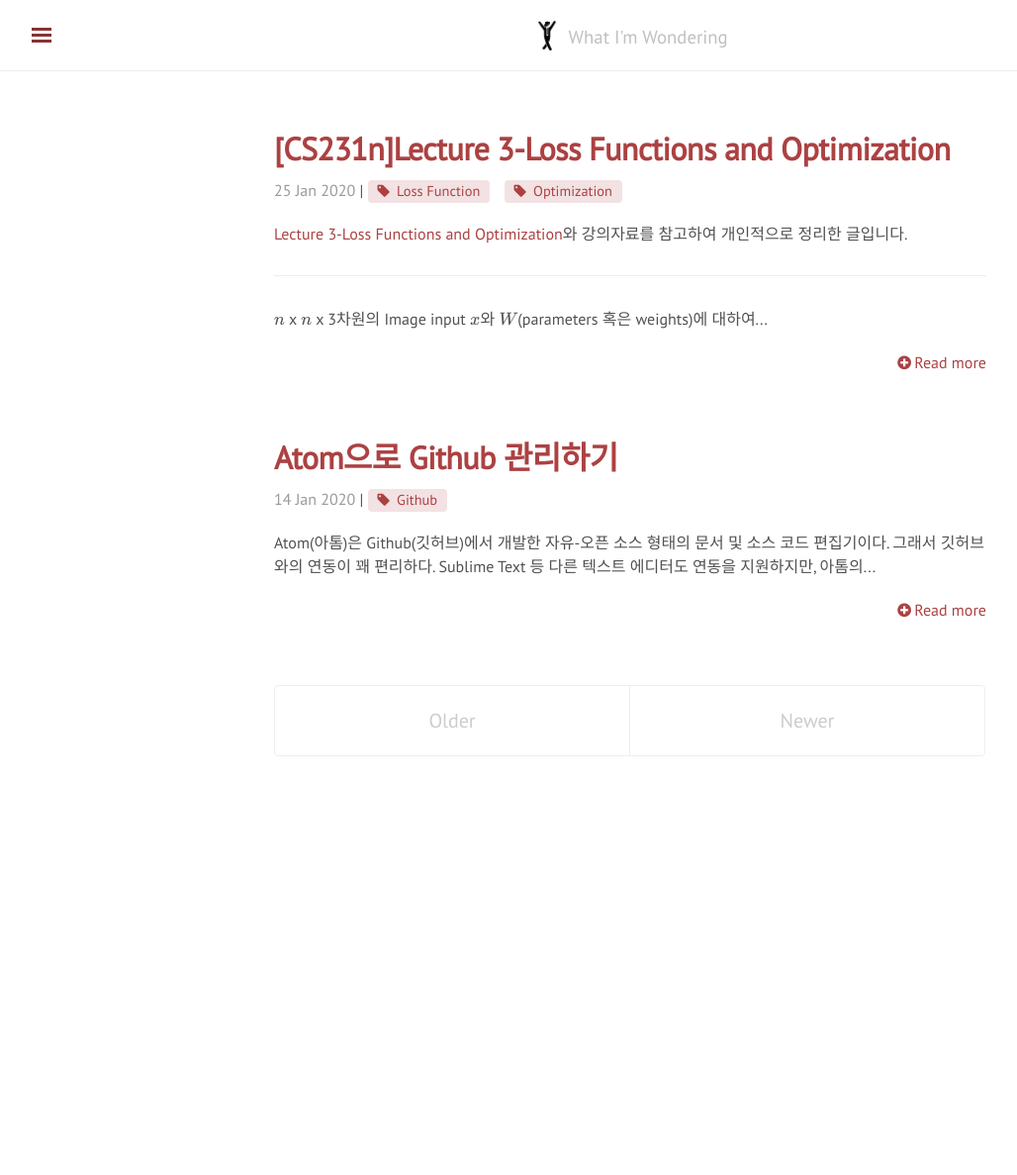
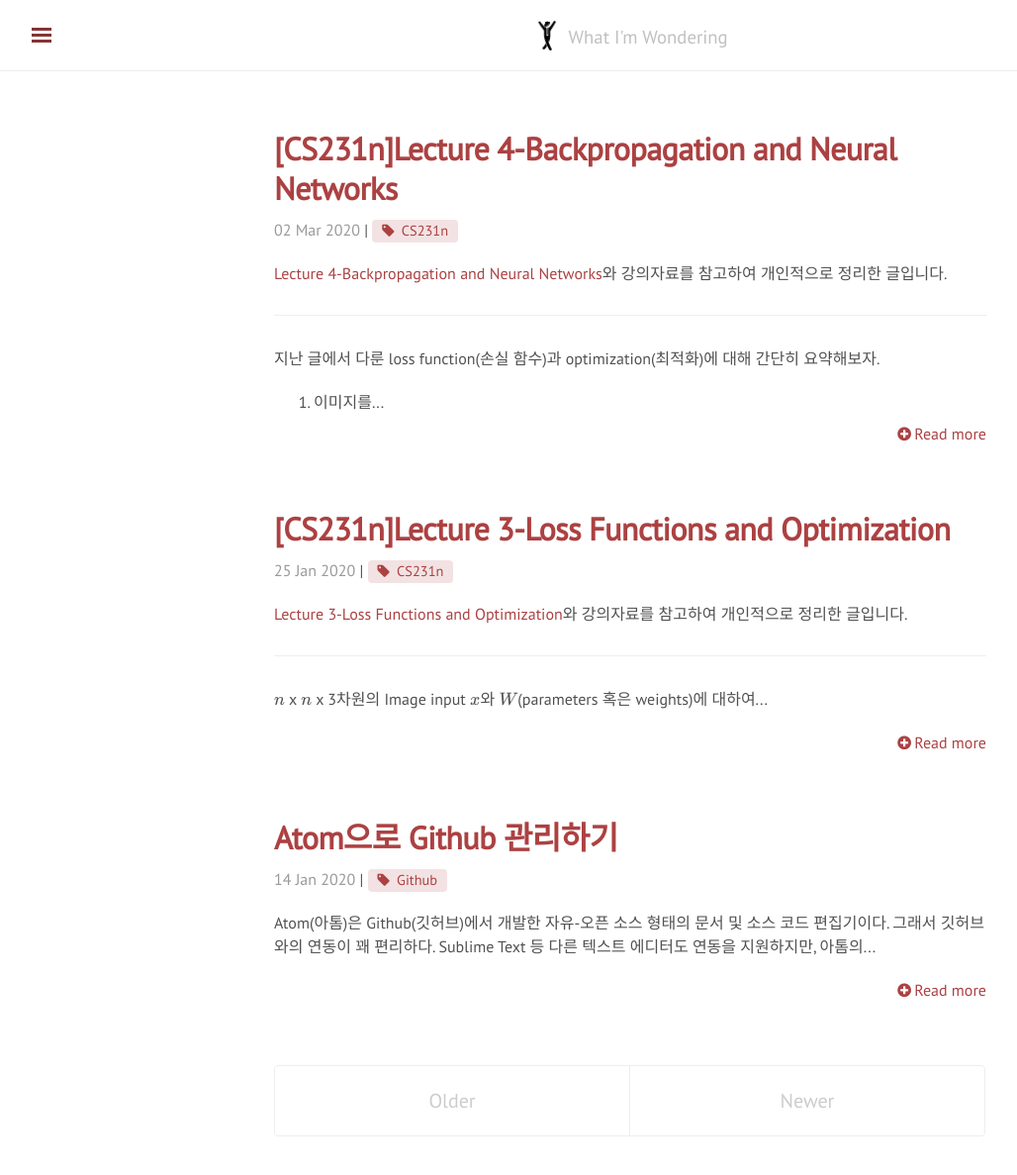
Before and after one commit to shanny924/shanny924.github.io, a Jekyll site: the page built from blog/index.html, in a window 1280 px wide and 1208 px high. Shown: the top 1187 px of the window at 99% size, without its empty margins (3-1031 px from the left). Built offline with Jekyll 4.4.1, drawn with Linux system fonts in a browser that asks for light colours; nearby versions of some CDN libraries; formulas are drawn with MathJax 3; the list of posts is cut into pages by our own code; some of the changed lines change nothing that is shown.

Commit message:
cs231n post

```diff
--- a/_posts/2020-01-25-cs231n-3rd.md
+++ b/_posts/2020-01-25-cs231n-3rd.md
@@ -2,7 +2,7 @@
 layout: post
 title: '[CS231n]Lecture 3-Loss Functions and Optimization'
 category: [Deep Learning]
-tag: [Loss Function, Optimization]
+tag: [CS231n]
 ---
 
 [Lecture 3-Loss Functions and Optimization](https://www.youtube.com/watch?v=h7iBpEHGVNc&list=PL3FW7Lu3i5JvHM8ljYj-zLfQRF3EO8sYv&index=3)와 강의자료를 참고하여 개인적으로 정리한 글입니다.
@@ -176,7 +176,7 @@ $$ W_{i+1} = W_i - \eta \nabla L_W $$
 1. Hyperparameter $\eta$ (learning rate, 학습률)를 설정한다. 보폭의 크기를 정한다고 생각하면 된다.
 2. 초깃값 $W_0$와 training data를 이용해 loss를 구하고 gradient($\nabla L_W$)를 계산해서 loss가 최소가 되는 방향을 찾는다.
 3. $W_1 = W_0 - \eta \nabla L_W$의 식을 이용해 $W_1$로 업데이트한다.
-4. Loss function를 최소화하는 $W$로 수렴할때까지 1~2번 과정을 반복한다.
+4. Loss function를 최소화하는 $W$로 수렴할때까지 1~3번 과정을 반복한다.
 
 <p align="center">
   <img width="400" src="/public/images/gradient_multidimentional.gif">
@@ -236,4 +236,4 @@ GD와 SGD의 장점만을 모은 것이 Mini-batch Gradient Descent(미니배치
 
 ## Other Optimizers
 
-GD, SGD, MGD 외에도 여러 optimizer가 있다. 크게 adaptive 계열과 momentum 계열이 있는데 최근에는 두 가지가 혼합된 Adam이 주로 사용된다.
+GD, SGD, MGD 외에도 여러 optimizer가 있다. 크게 adaptive 계열과 momentum 계열이 있는데 최근에는 두 가지가 혼합된 Adam이 주로 사용된다. 이들은 7강에서 이야기하겠다.
--- /dev/null
+++ b/_posts/2020-03-02-cs231n-4th.md
@@ -0,0 +1,123 @@
+---
+layout: post
+title: '[CS231n]Lecture 4-Backpropagation and Neural Networks'
+category: [Deep Learning]
+tag: [CS231n]
+---
+
+[Lecture 4-Backpropagation and Neural Networks](https://www.youtube.com/watch?v=d14TUNcbn1k&list=PL3FW7Lu3i5JvHM8ljYj-zLfQRF3EO8sYv&index=4)와 강의자료를 참고하여 개인적으로 정리한 글입니다.
+
+---
+
+지난 글에서 다룬 loss function(손실 함수)과 optimization(최적화)에 대해 간단히 요약해보자.
+
+1. 이미지를 잘 분류하는 분류기를 만들기 위해 현재 얼마나 잘못 분류했는지에 대한 척도가 필요하며 그것이 손실 함수의 역할이다.
+2. 손실 함수로는 Hinge loss, Cross Entropy, MSE 등이 있다.
+3. 우리의 목표는 손실 함수를 최소화하는 것이며 그 과정을 최적화라고 한다.
+4. 최적화 방법으로는 GD, SGD, MGD, Adam 등이 있다.
+
+이번 글에서는 최적화 과정의 일부인 $\nabla L_W$를 구하는 방법에 대해 알아보려고 한다.
+
+# Backpropagation
+
+*Gradient Descent* 과정 중 2번을 자세히 살펴보자.
+
+> 2. 초깃값 $W_0$와 training data를 이용해 loss를 구하고 gradient($\nabla L_W$)를 계산해서 loss가 최소가 되는 방향을 찾는다.
+
+초깃값과 학습 데이터로 loss를 구하는 과정까진 좋은데 그 다음이 문제다. $\nabla L_W$를 계산하려면 손실함수 $L(W)$를 모든 차원에 대해 편미분한 후 값을 대입해야 하는데, 딥러닝에서는 차원이 조금 높은 수준이 아니다. 차원이 많은 것을 감수하고 직접 계산한다고 해도 그 과정은 굉장히 괴로워 보인다. 그래서 우리는 직접 미분하지 않고 computational graph를 이용해 gradient 값만 구할 것이고 이를 **backpropagation**(역전파)이라고 한다.
+
+참고 : [Gradient](https://en.wikipedia.org/wiki/Gradient)
+
+## Computational Graph
+
+Backpropagation을 이해하기 위해 computational graph를 먼저 알아야 한다. 예시를 통해 알아보자. 함수 $f(x,y,z)=(x+y)z$를 computational graph로 표현하면 다음과 같다.
+
+<p align="center">
+  <img width="400" src="/public/images/computational_graph.png">
+</p>
+
+함수 내의 모든 연산을 쪼개서 node를 구성하고 각각을 연결해주면 된다. Computational graph의 장점은 전체와 상관없이 해당 node에 관련된 값으로 하나의 연산만 하면 되고, 중간 계산 값을 모두 기억할 수 있다는 점이다. 또한 역전파를 통해 미분값을 쉽게 구할 수 있다.
+
+## Backpropagation(Scalar)
+
+위의 그래프에서 초록색의 숫자는 forward propagation(순전파)에서의 값이고, 빨간색 숫자는 각 변수에 대한 미분값이다. 어떻게 계산되었는지 알아보자.
+
+순전파 과정은 단순한 계산이다. $x=-2$와 $y=5$를 더하고 $z=-4$와 곱하여 결과값인 -12를 얻는다. 순전파가 완료되면 역전파로 넘어가는데, 용어에서도 알 수 있듯 순전파와 정반대방향으로 진행된다. 우선 우리가 최종적으로 계산해야할 값은 $\nabla f=(\frac{\partial f }{\partial x}, \frac{\partial f }{\partial y}, \frac{\partial f }{\partial z})$ 임을 기억하자.
+
+가장 끝에서부터 미분값을 계산하면 $\frac{\partial f}{\partial f} = 1$이다. 처음 미분값은 당연히 항상 1이다. 그 다음 중간 값인 $q=x+y$의 미분값을 구하면 $\frac{\partial f}{\partial q} = z$이므로 그 값은 -4이다. 비슷하게 $\frac{\partial f}{\partial z} = q$ 이므로 그 값은 3이다.
+
+$\frac{\partial f}{\partial x}$와 $\frac{\partial f}{\partial y}$는 바로 구할 수 없기 때문에 chain rule을 이용한다. $\frac{\partial f}{\partial x} = \frac{\partial f}{\partial q} \frac{\partial q}{\partial x}$ 이고 $\frac{\partial f}{\partial q}$는 이미 구했기 때문에 $\frac{\partial q}{\partial x}$만 계산하면 된다. $q=x+y$이므로 $\frac{\partial q}{\partial x}=1$이다. 따라서 $\frac{\partial f}{\partial x}=-4$가 된다. 비슷하게 $\frac{\partial f}{\partial y}=-4$임을 알 수 있다. 여기서 $\frac{\partial f}{\partial q}$처럼 미리 계산한 미분값을 upstream gradient라고 하고, $\frac{\partial q}{\partial x}$를 그 node의 local gradient라고 한다. 결국 역전파는 입력값에 다다를 때까지 chain rule을 이용해서 local gradient와 upstream gradient를 계속 곱해나가는 과정이라고 할 수 있다. 이는 우리 생각보다 훨씬 효율적이고 빠르다. 다음 예시로 직접 연습해보면 좋을 것 같다.
+
+<p align="center">
+  <img width="400" src="/public/images/sigmoid_cg.png">
+</p>
+
+정답 : [강의자료 43p.](http://cs231n.stanford.edu/slides/2017/cs231n_2017_lecture4.pdf)
+
+## Patterns in Backward Flow
+
+함수 $f(x,y,z,w)=2(xy + max(z,w))$를 computational graph로 표현하면 아래와 같다. 이를 통해 자주 등장하는 연산인 $+, \cdot, max$ 및 상수배는 gradient를 어떻게 전달하는지 살펴보자.
+
+<p align="center">
+  <img width="400" src="/public/images/pattern_in_backprop.png">
+</p>
+
+$\alpha = xy, \beta=max(z,w),\gamma=\alpha+\beta$라고 하자.
+
+1. Constant multiplication gate
+
+   먼저  $\frac{\partial f}{\partial \gamma}$를 구할텐데 $f=2\gamma$이므로 $\frac{\partial f}{\partial \gamma}=2$이다. 즉, 상수배는 upstream gradient를 해당 상수만큼 곱해서 전달한다.
+
+2. Addition gate(Gradient distributor)
+
+   $\frac{\partial f}{\partial \alpha} = \frac{\partial f}{\partial \gamma} \frac{\partial \gamma}{\partial \alpha}$ 이고, $\gamma = \alpha + \beta$이므로 $\frac{\partial f}{\partial \alpha} = 2 * 1 = 2$이다. 마찬가지로 $\frac{\partial f}{\partial \beta} = 2$이다. 즉, 덧셈 연산은 local gradient가 1이므로 upstream gradient를 그대로 전달한다.
+
+3. Multiplication gate(Gradient switcher)
+
+   $\alpha = xy$이므로 $\frac{\partial \alpha}{\partial x} = y = -4$이다. 따라서 $\frac{\partial f}{\partial x} = 2 * (-4) = -8$이다. 비슷하게 $\frac{\partial f}{\partial y} = 2 * 3 = 6$이다. 이처럼 곱셈 연산은 local gradient와 두 변수의 값을 바꿔 곱해 전달한다.
+
+4. Max gate(Gradient router)
+
+   $max$연산은 큰 값에만 gradient를 전달하고, 작은 값에는 0을 전달한다.
+
+##Backpropagation(Vector)
+
+사실 위의 예시처럼 실제 계산에서는 입력값과 $W$가 모두 벡터다. 하지만 미분의 결과가 하나의 값이 아니라 jacobian matrix라는 것 외에는 차이가 없다.
+
+참고 : [강의자료 74p.](http://cs231n.stanford.edu/slides/2017/cs231n_2017_lecture4.pdf)
+
+# Neural Networks
+
+지금부터는 neural networks에 대해 이야기하려고 한다. 단순한 선형 분류기(linear classifier)와 어떤 차이가 있길래 neural networks를 사용하는걸까?
+
+## Neural Networks
+
+<p align="center">
+  <img width="400" src="/public/images/neural_networks.png">
+</p>
+
+* Linear score function : $f_1 = Wx$
+
+* 2-Layer Neural Network : $f_2 = W_2 max(0,W_1x)$
+
+* 3-Layer Neural Network : $f_3 = W_3 max(0, W_2 max(0, W_1x))$
+
+위의 식과 같이 2-Layer neural network를 만들고 싶다면 선형 분류기의 결과값을 **비선형 함수**(non-linear function)에 대입한 후 다시 weight와 곱해주면 된다. 이 경우 비선형 함수로 ReLu가 사용되었다. 신경망 구조에서는 이러한 비선형 함수를 activation  function(활성 함수)이라고 한다. Activation function은 6강에서 자세히 다루겠지만, 간단히 이야기하자면 이전의 직선(혹은 hyperplane)과 같은 선형 경계를 복잡하게 꺾어주는 것이라고 생각하면 된다. 즉, 신경망 구조는 비선형 경계를 통해 분류함으로써 정확도를 높일 수 있다.
+
+또한 신경망 구조에서 각각의 $W_i$들은 일종의 template이라고 생각할 수 있는데, 여러 template을 겹겹이 쌓음으로써 template들을 조합하는 효과를 얻는다. 예를 들어, 선형 분류기가 빨간색 자동차의 정면 사진만을 자동차로 분류했다면 신경망 구조는 노란색 측면 사진 또한 자동차로 분류할 수 있는 것처럼 말이다. 중간의 hidden layer $h$는 입력값 $x$와 첫번째 template $W_1$가 곱해진 값으로 $h$ 속 100개의 node는 $W_1$이 가지고 있는 100개의 template들이 입력값에 얼마나 존재하는지에 대한 정보를 지닌다. 여기에 $W_2$를 곱하면 $h$의 값들을 조합하면서 하나의 label에 대해 다양한 template을 대응시킬 수 있다.
+
+## Analogy of Neural Networks
+
+<p align="center">
+  <img width="400" src="/public/images/neural_networks_2.png">
+</p>
+
+Neural networks의 이름에 대해서 살펴보자. 대략적인 신경 자극 전달 과정은 앞 신경으로부터 자극을 받고 그것들을 종합한 뒤 일정 자극을 넘어서면 다음 신경으로 전달하는 방식이다. 전달받은 자극의 강도에 따라 다음 신경으로 전달하는 자극의 세기가 달라질 수 있다. $W$를 곱하고 activation function을 거치면서 다음 layer로 전달될 값이 결정되는 과정이 신경 자극 전달 과정과 비슷하다 하여 neural networks라는 이름을 가지게 된 것이다. 하지만 실제 생물학적 신경은 매우 복잡하고 기능도 다양하기 때문에 완전히 동일한 방식이라고 생각하면 안 된다. 단지 방식이 비슷한 것에 영감(loose inspiration)을 받아 이름을 지은 것 같다.
+
+## Fully-Connected Layers
+
+<p align="center">
+  <img width="400" src="/public/images/FC_layer.png">
+</p>
+
+위의 그림처럼 입력층을 제외한 모든 layer의 모든 node가 전부 연결되어 있으면 fully-connected layers(FC)라고 한다. 또한 층의 갯수를 셀 때 입력층은 포함시키지 않는다.
```
Also changed, not shown: public/images/FC_layer.png (added), public/images/computational_graph.png (added), public/images/neural_networks.png (added), public/images/neural_networks_2.png (added), public/images/pattern_in_backprop.png (added), public/images/sigmoid_cg.png (added).
